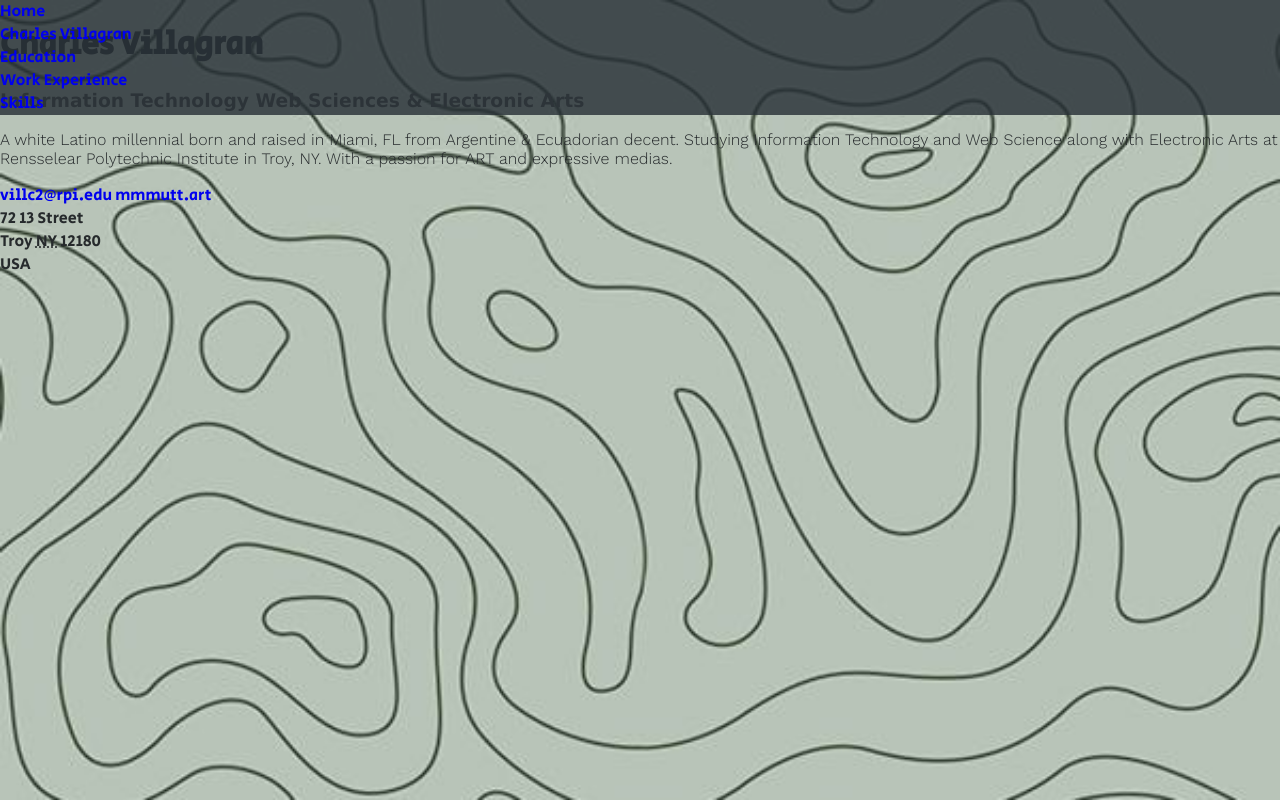
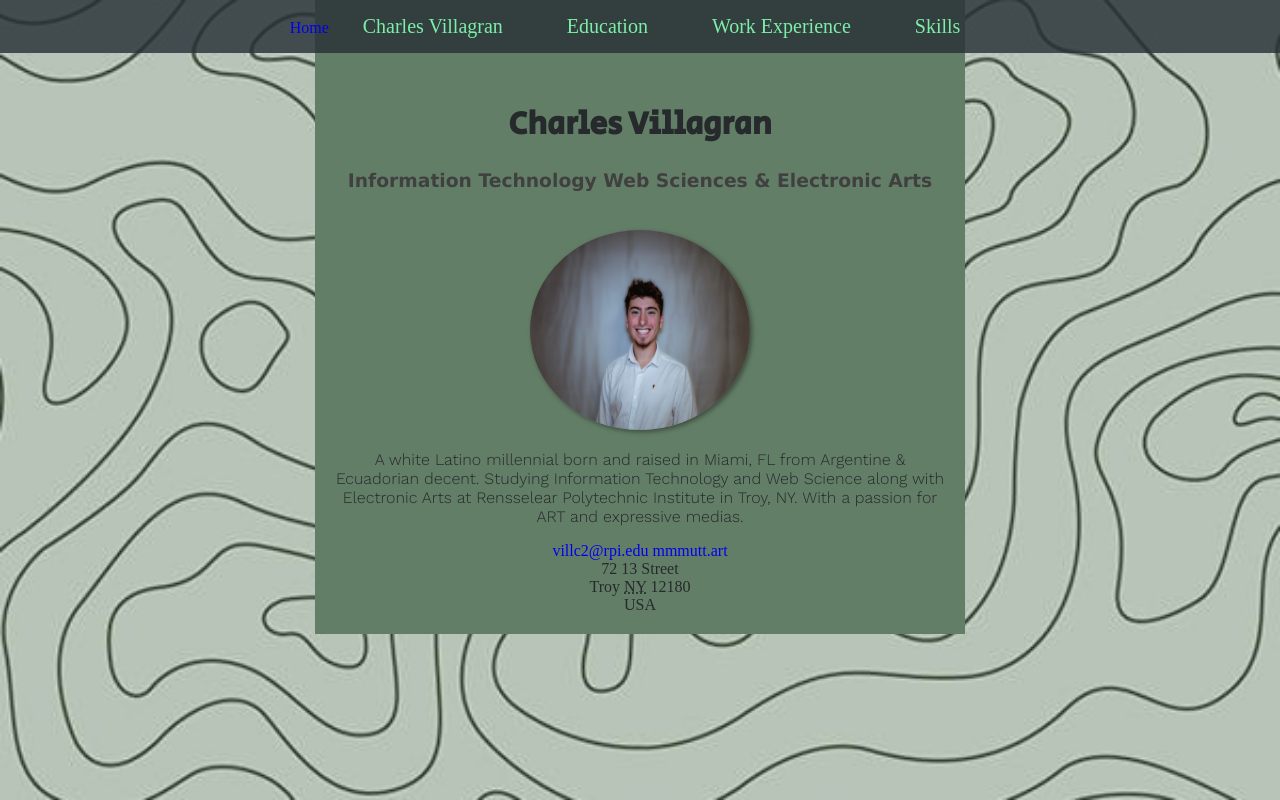
Before and after one commit to SeanLossef/web-systems-development, a PHP site: page /villac2.html in a window 1280 px wide. Run offline with PHP 8.4, Linux system fonts and the light colour scheme; some libraries are stand-ins or nearby versions.

Commit message:
<villac2.html>

```diff
--- a/lab3/style.css
+++ b/lab3/style.css
@@ -470,7 +470,7 @@ h5 {
   color: var(--dark-color-pa);
   background-image: url("photos/villac2Background.jpg");
   background-size: cover;
-  font-family: "Secular One", sans-serif;
+  font-family: "Minion Pro", serif;
 }
 
 #charl nav {
@@ -481,3 +481,53 @@ h5 {
   position: fixed;
   background: #293138d1;
 }
+#charl nav ul {
+  display: block;
+  list-style: none;
+  text-align: center;
+}
+#charl nav ul li {
+  display: inline-block;
+}
+#charl nav ul li a {
+  display: inline-block;
+  padding: 15px 30px;
+  color: #7ceea8;
+  font-size: 20px;
+}
+#charl nav ul li a:hover {
+  color: #637e67;
+}
+#charl .content {
+  display: block;
+  margin-top: 80px;
+  max-width: 650px;
+  margin: auto;
+  padding: 80px 20px 20px;
+  background: #637e67;
+}
+#charl .content {
+    text-align: center;
+}
+#charl img {
+    margin-top: 20px;
+    border-radius: 50%;
+    box-shadow: 2px 2px 5px #00000066;
+    height: 200px;
+    width: 220px;
+  }
+  #charl .education li {
+    margin-bottom: 30px;
+  }
+  #charl .education li p {
+    margin: 2px 0;
+  }
+  #charl .WorkExperience li {
+    margin-bottom: 30px;
+  }
+  #charl .WorkExperience li p {
+    margin: 2px 0;
+  }
+  #charl .WorkExperience li .p1 {
+    margin: 1px 0;
+  }
--- a/lab3/villac2.html
+++ b/lab3/villac2.html
@@ -15,7 +15,7 @@
     <nav>
       <ul>
         <il><a href="index.html" class="Home">Home</a></il>
-        <li><a href="#" class="Charles">Charles Villagran</a></li>
+        <li><a href="villac2.html" class="Charles">Charles Villagran</a></li>
         <li><a href="#" class="Education">Education</a></li>
         <li><a href="#" class="WorkExperience">Work Experience</a></li>
         <li><a href="#" class="Skills">Skills</a></li>
@@ -28,6 +28,9 @@
           <h3 class="intro">
             Information Technology Web Sciences & Electronic Arts
           </h3>
+          <div class="pic">
+            <img src="photos/charles.JPG" alt="Potrait of Charles Villagran" />
+          </div>
         </div>
 
         <p>
@@ -37,7 +40,7 @@
           Troy, NY. With a passion for ART and expressive medias.
         </p>
 
-        <div class="aboutfooter">
+        <div class="aboutfooter" class="bold">
           <a href="mailto:villac2@rpi.edu" class="email">villc2@rpi.edu</a>
           <a href="mmmutt.art" class="portfolio">mmmutt.art</a>
           <div class="adr">
@@ -78,11 +81,12 @@
       </div>
 
       <div id="WorkExperience" class="hidden">
+        <ul>
           <li>
             <h2>Work Experience</h2>
             <h4>RPI Campus Wide Printing Manager</h4>
-          <p class="bold">RPI Work Study</p>
-          <p class="bold">
+            <p class="bold" class="p1">RPI Work Study</p>
+            <p class="bold" class="p1">
               <time datetime="2018-08">Aug 2018</time>-<time>Present</time>
             </p>
             <p>
@@ -90,15 +94,15 @@
               performing repairs when needed
             </p>
             <p>
-            Delegated tasks among fellow collogues to more efficiently complete
-            all tasks and respond to all calls in a shift
+              Delegated tasks among fellow collogues to more efficiently
+              complete all tasks and respond to all calls in a shift
             </p>
             <p>Managed large-scale plots and organized printing queue</p>
           </li>
           <li>
             <h4>Xtreme Autowerke</h4>
-          <p class="bold">Part Time Mechanic</p>
-          <p class="bold">
+            <p class="bold" class="p1">Part Time Mechanic</p>
+            <p class="bold" class="p1">
               <time datetime="2018-04">Aug 2016</time>-<time>Present</time>
             </p>
             <p>
@@ -106,16 +110,17 @@
               malfunctions
             </p>
             <p>
-            Performed repairs and restorations on various models of automobiles
+              Performed repairs and restorations on various models of
+              automobiles
             </p>
             <p>
               Provided customer service and managed monetary transactions and
               orders
             </p>
           </li>
+        </ul>
       </div>
-
-      <div id="skills" class="hidden">
+      <div id="Skills" class="hidden">
         <h2>Skills</h2>
         <ul>
           <li>
@@ -137,5 +142,6 @@
         </ul>
       </div>
       </div>
+    </div>
   </body>
 </html>
```
Also changed, not shown: lab3/index.html (+23 -7 lines), lab3/photos/villac2Background2.JPG (added). Lines whose indentation alone changed are shown as unchanged.
